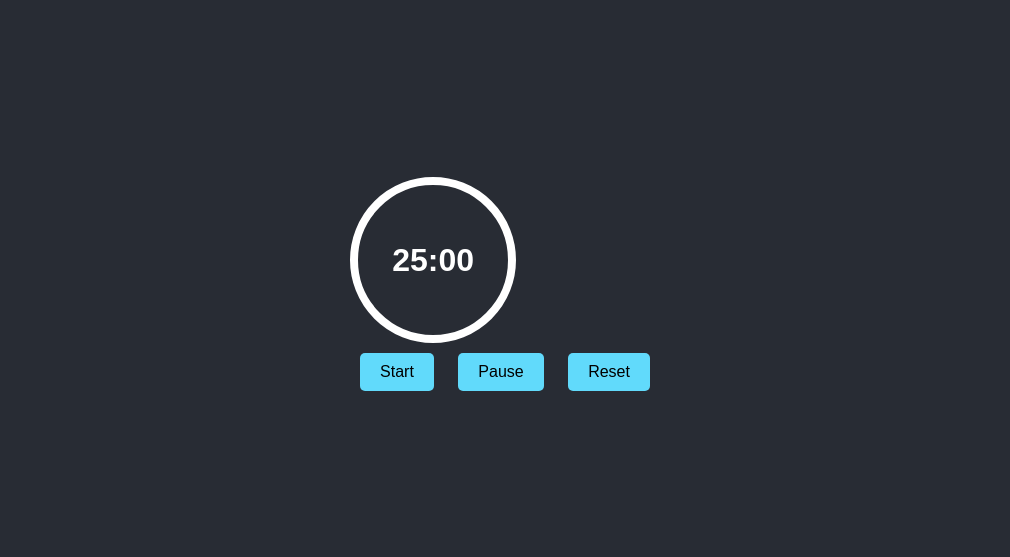
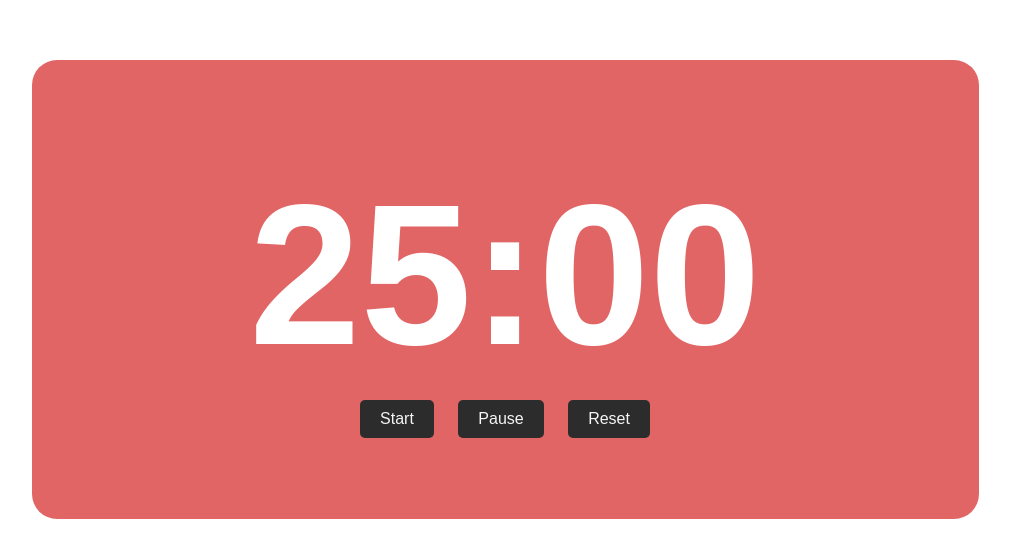
Before and after one commit to CPAN-113-Group-17/task-tracker-focus-timer, a plain HTML site: page index.html in a window 1280 px wide. Shown: the part 119-676 px from the top of the page, without its empty margins (135-1145 px from the left). Drawn offline with Linux system fonts and the light colour scheme.

Commit message:
Update styles.css
design changes

```diff
--- a/styles.css
+++ b/styles.css
@@ -3,25 +3,32 @@ body {
     justify-content: center;
     align-items: center;
     height: 100vh;
-    background-color: #282c34;
+    background-color: #ffffff;
     color: white;
     font-family: Arial, sans-serif;
 }
 
 .timer-container {
     text-align: center;
+    background-color: #E26565;
+    width: 947px;
+    height: 459px;
+    border-radius: 25px;
+    display: flex;
+    flex-direction: column;
 }
 
-.progress-circle {
-    width: 150px;
-    height: 150px;
-    border-radius: 50%;
-    border: 8px solid white;
-    display: flex;
-    justify-content: center;
+/*placeholder for now*/
+.mode {
+    height: 100px;
+    width: 200px;
+}
+
+#time-display {
     align-items: center;
-    font-size: 2em;
+    font-size: 200px;
     font-weight: bold;
+    color: #ffffff;
 }
 
 .controls button {
@@ -30,11 +37,11 @@ body {
     font-size: 1em;
     border: none;
     cursor: pointer;
-    background-color: #61dafb;
-    color: black;
+    background-color: #2C2C2C;
+    color: #F5F5F5;
     border-radius: 5px;
 }
 
 .controls button:hover {
-    background-color: #21a1f1;
+    background-color: #535353;
 }
```
